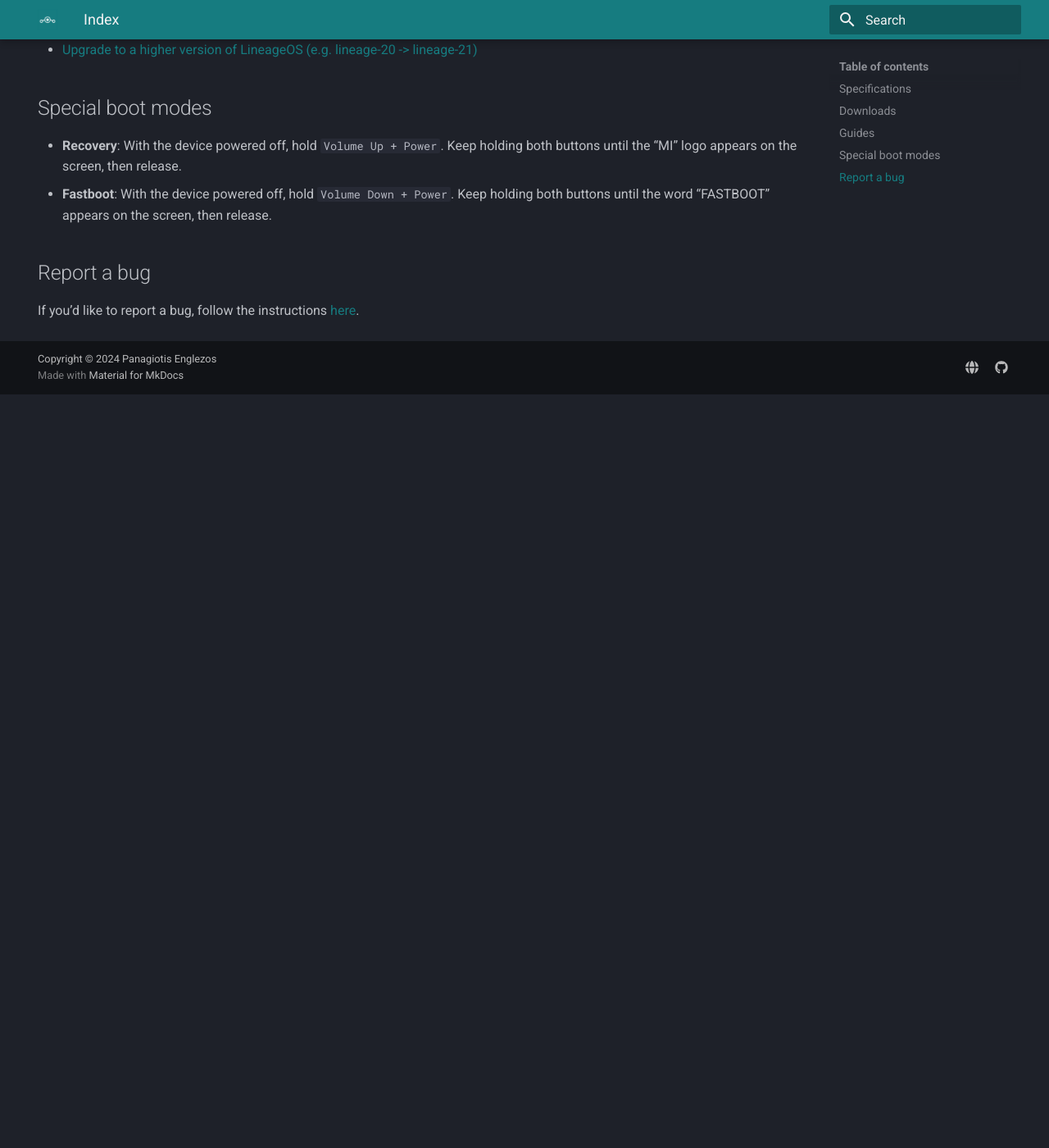
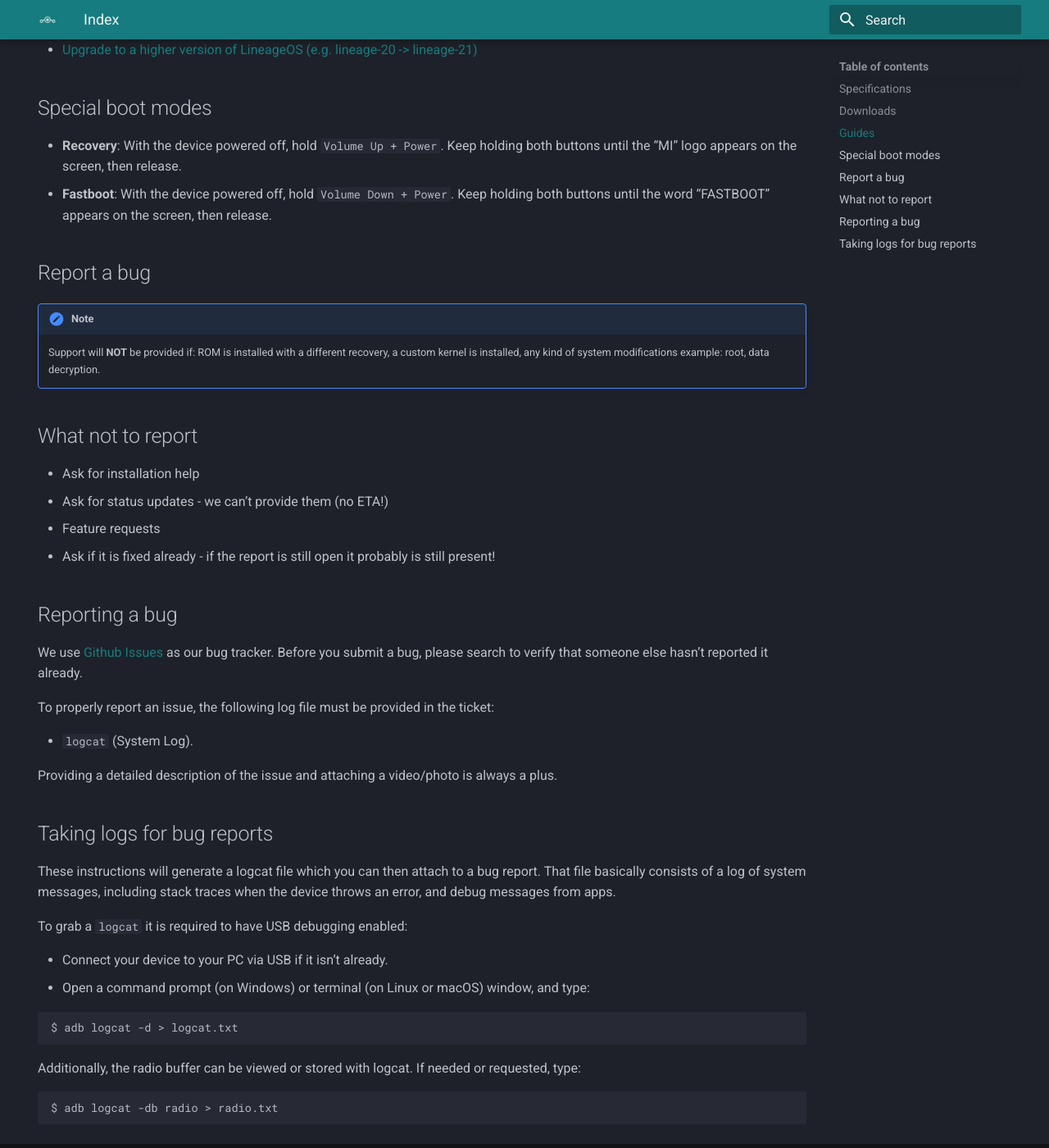
Before and after one commit to penglezos/lineageos.penglezos.dev, an MkDocs documentation site: the page built from docs/devices/raphael/index.md, in a window 1280 px wide and 1400 px high, scrolled down 1216 px. Shown: the whole window at 82% size. Built offline with MkDocs 1.6.1 and Material for MkDocs 9.7.7, drawn with Linux system fonts in a browser that asks for light colours; before the commit the page ends 1697 px from its top, so only the background shows below that.

Commit message:
docs: Report a bug instructions
Signed-off-by: penglezos <panagiotisegl@gmail.com>

````diff
--- a/docs/devices/raphael/index.md
+++ b/docs/devices/raphael/index.md
@@ -37,4 +37,37 @@ hide:
 * **Fastboot**: With the device powered off, hold `Volume Down + Power`. Keep holding both buttons until the word “FASTBOOT” appears on the screen, then release.
 
 ## Report a bug
-If you’d like to report a bug, follow the instructions [here](https://github.com/penglezos/device_xiaomi_raphael/issues).
+!!! note
+    Support will **NOT** be provided if: ROM is installed with a different recovery, a custom kernel is installed, any kind of system modifications example: root, data decryption.
+
+## What not to report
+* Ask for installation help
+* Ask for status updates - we can’t provide them (no ETA!)
+* Feature requests
+* Ask if it is fixed already - if the report is still open it probably is still present!
+
+## Reporting a bug
+We use [Github Issues](https://github.com/penglezos/device_xiaomi_raphael/issues) as our bug tracker. Before you submit a bug, please search to verify that someone else hasn’t reported it already.
+
+To properly report an issue, the following log file must be provided in the ticket:
+
+* `logcat` (System Log).
+
+Providing a detailed description of the issue and attaching a video/photo is always a plus.
+
+## Taking logs for bug reports
+These instructions will generate a logcat file which you can then attach to a bug report. That file basically consists of a log of system messages, including stack traces when the device throws an error, and debug messages from apps.
+
+To grab a `logcat` it is required to have USB debugging enabled:
+
+* Connect your device to your PC via USB if it isn’t already.
+* Open a command prompt (on Windows) or terminal (on Linux or macOS) window, and type:
+
+```bash
+$ adb logcat -d > logcat.txt
+```
+
+Additionally, the radio buffer can be viewed or stored with logcat. If needed or requested, type:
+```bash
+$ adb logcat -db radio > radio.txt
+```
````
